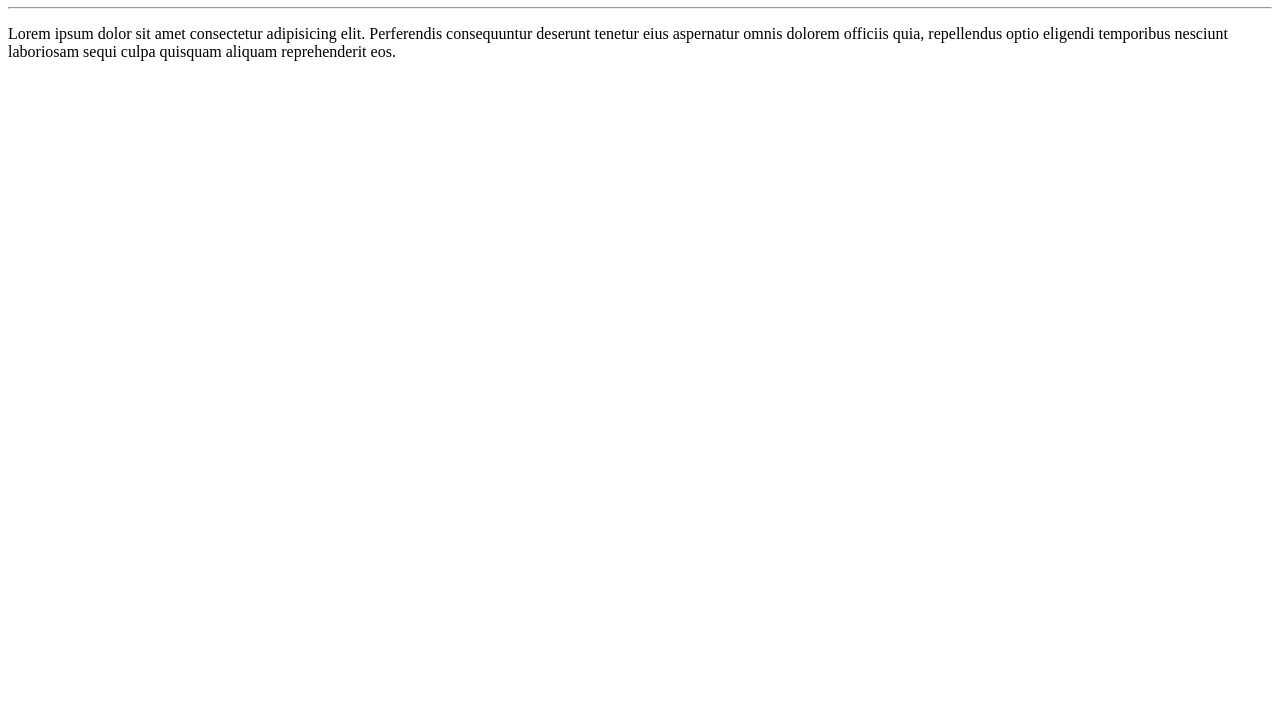
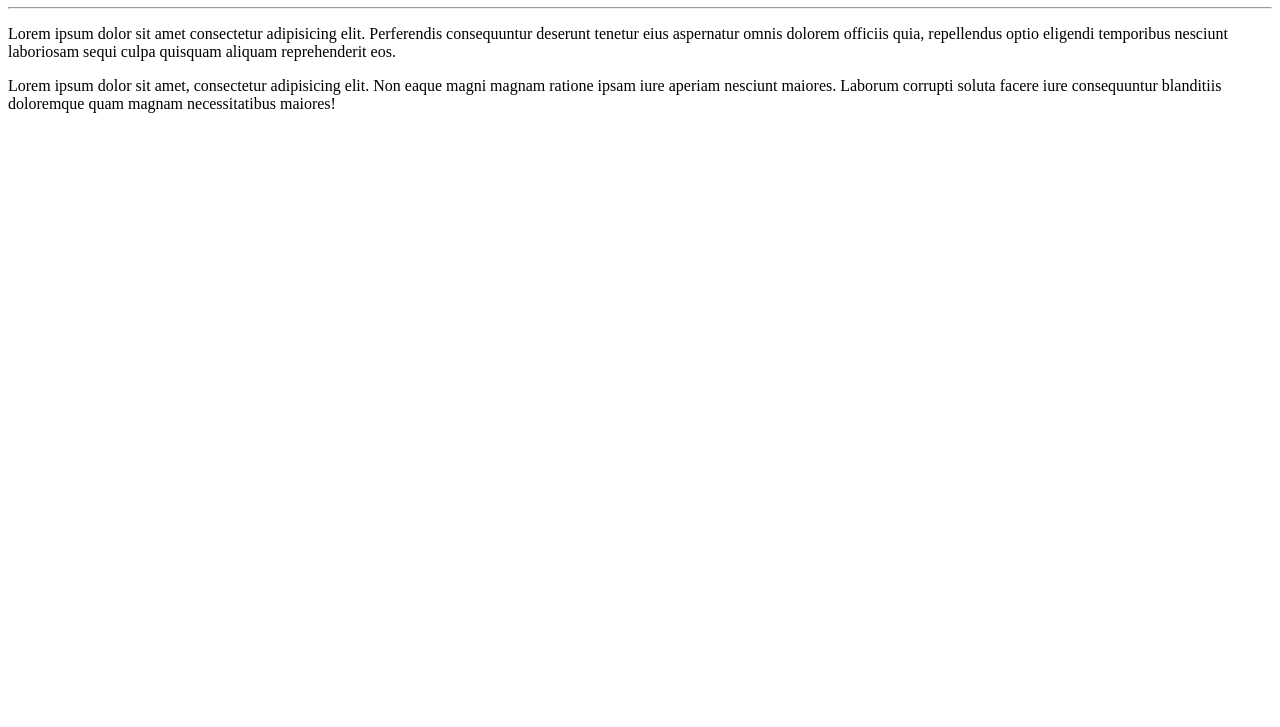
Before and after one commit to GleicianeTestes/Ola-Mundo, a plain HTML site: page site-exemplo/index.html in a window 1280 px wide. Shown: the part 73-800 px from the top of the page. Drawn offline with Linux system fonts and the light colour scheme.

Commit message:
adicionei um parágrafo

```diff
--- a/site-exemplo/index.html
+++ b/site-exemplo/index.html
@@ -9,5 +9,6 @@
     <h1>Olá, Mundo!</h1>
     <hr>
     <p>Lorem ipsum dolor sit amet consectetur adipisicing elit. Perferendis consequuntur deserunt tenetur eius aspernatur omnis dolorem officiis quia, repellendus optio eligendi temporibus nesciunt laboriosam sequi culpa quisquam aliquam reprehenderit eos.</p>
+    <p>Lorem ipsum dolor sit amet, consectetur adipisicing elit. Non eaque magni magnam ratione ipsam iure aperiam nesciunt maiores. Laborum corrupti soluta facere iure consequuntur blanditiis doloremque quam magnam necessitatibus maiores!</p>
 </body>
 </html>
```
